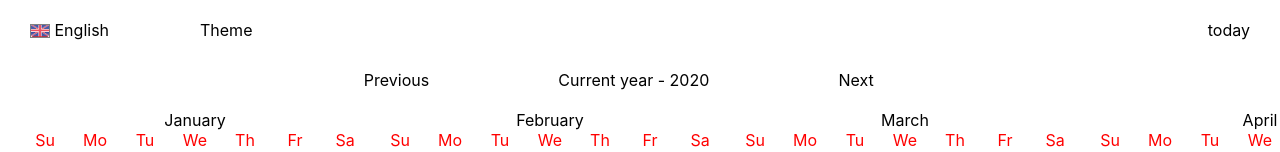
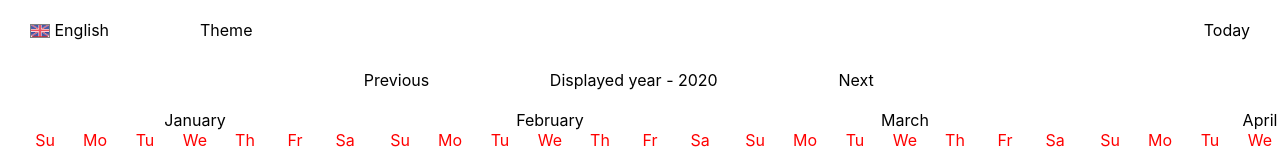
Before and after one commit to EugeneSheuchuk/simpleCalendar, a React (Create React App) app: page / in a window 1280 px wide. Shown: the top 152 px of the page. Built offline with nearby package versions, Linux system fonts and the light colour scheme.

Commit message:
feat: add text in forein languages in header

```diff
--- a/src/App.jsx
+++ b/src/App.jsx
@@ -6,6 +6,7 @@ import { _changeCurrentDay, _changeCurrentLanguage, _changeViewYear } from './st
 import { getDate } from './store/selectors';
 import { prepareDataForMonth } from './assets/functions';
 import Languages from './containers/languages/Languages';
+import {mainPage} from './assets/text';
 
 function App({
                  changeViewYear,
@@ -43,6 +44,7 @@ function App({
                 daysOfWeek={daysOfWeek}
                 monthName={monthsNames[i]}
                 data={data}
+                currentLanguage={currentLanguage}
                 key={`${currentYear}-${i}`}
             />
         );
@@ -57,24 +59,28 @@ function App({
                                    languages={languages}
                                    action={changeCurrentLanguage}/>
                     </div>
-                    <div className={`${style.opItem} ${style.theme}`}>Theme</div>
-                    <div className={`${style.opItem} ${style.today}`}>today</div>
+                    <div className={`${style.opItem} ${style.theme}`}>
+                        {mainPage.theme[currentLanguage].name}
+                    </div>
+                    <div className={`${style.opItem} ${style.today}`}>
+                        {mainPage.today[currentLanguage]}
+                    </div>
                 </div>
                 <div className={style.year}>
                     <div
                         className={`${style.yearItem} ${style.prev}`}
                         onClick={() => changeViewYear(-1)}
                     >
-                        Previous
+                        {mainPage.year[currentLanguage].previous}
                     </div>
                     <div className={`${style.yearItem} ${style.currentYear}`}>
-                        Current year - {viewYear}
+                        {mainPage.year[currentLanguage].current} - {viewYear}
                     </div>
                     <div
                         className={`${style.yearItem} ${style.next}`}
                         onClick={() => changeViewYear(1)}
                     >
-                        Next
+                        {mainPage.year[currentLanguage].next}
                     </div>
                 </div>
             </div>
--- /dev/null
+++ b/src/assets/text.js
@@ -0,0 +1,77 @@
+export const mainPage = {
+	theme: {
+		en: {
+			name: 'Theme',
+			options: {
+				light: 'Light',
+				dark: 'Dark'
+			}
+		},
+		ru: {
+			name: 'Тема',
+			options: {
+				light: 'Светлая',
+				dark: 'Темная'
+			}
+		},
+		by: {
+			name: 'Тэма',
+			options: {
+				light: 'Светлая',
+				dark: 'Цёмная'
+			}
+		},
+	},
+	today: {
+		en: 'Today',
+		ru: 'Сегодня',
+		by: 'Сёння'
+	},
+	year: {
+		en: {
+			previous: 'Previous',
+			current: 'Displayed year',
+			next: 'Next'
+		},
+		ru: {
+			previous: 'Предыдущий',
+			current: 'Отображаемый год',
+			next: 'Следующий'
+		},
+		by: {
+			previous: 'Мiнулы',
+			current: 'Адлюстраваны год',
+			next: 'Наступны'
+		},
+	},
+	month: {
+		en: [
+			'January',
+			'February',
+			'March',
+			'April',
+			'May',
+			'June',
+			'July',
+			'August',
+			'September',
+			'October',
+			'November',
+			'December',
+		],
+		ru: [
+			'Январь',
+			'Февраль',
+			'Март',
+			'Апрель',
+			'Май',
+			'Июнь',
+			'Июль',
+			'Август',
+			'Сентябрь',
+			'Октябрь',
+			'Ноябрь',
+			'Декабрь',
+		],
+	}
+};
```
